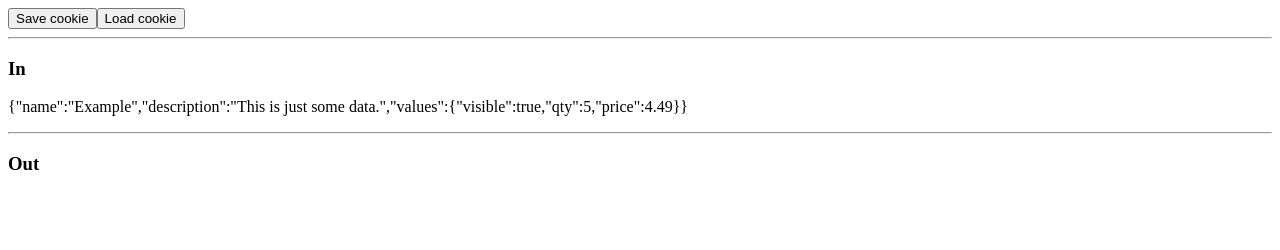
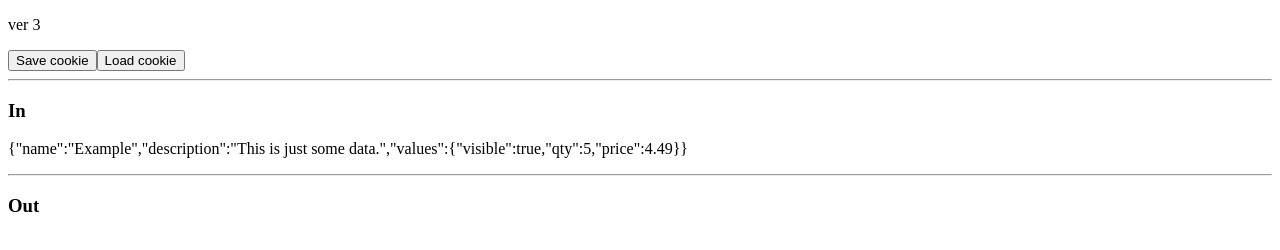
Before and after one commit to mister-beaver/mister-beaver.github.io, a plain HTML site: page index.html in a window 1280 px wide. Drawn offline with Linux system fonts and the light colour scheme.

Commit message:
cookie test

```diff
--- a/index.html
+++ b/index.html
@@ -3,10 +3,11 @@
 
 <head>
   <meta charset="utf-8">
-  <title>cookies test v3</title>
+  <title>cookies test</title>
 </head>
 
 <body>
+  <p>ver <span id="ver"></span></p>
 
   <button onclick="save()">Save cookie</buton>
   <button onclick="load()">Load cookie</button>
--- a/js/core.js
+++ b/js/core.js
@@ -1,4 +1,7 @@
 "use strict";
+
+
+const version = 3;
 
 
 let data = {
@@ -40,5 +43,6 @@ function load() {
 
 
 $(function() {
+    $("#ver").text(version);
     $("#input").text(JSON.stringify(data))
 });
```
